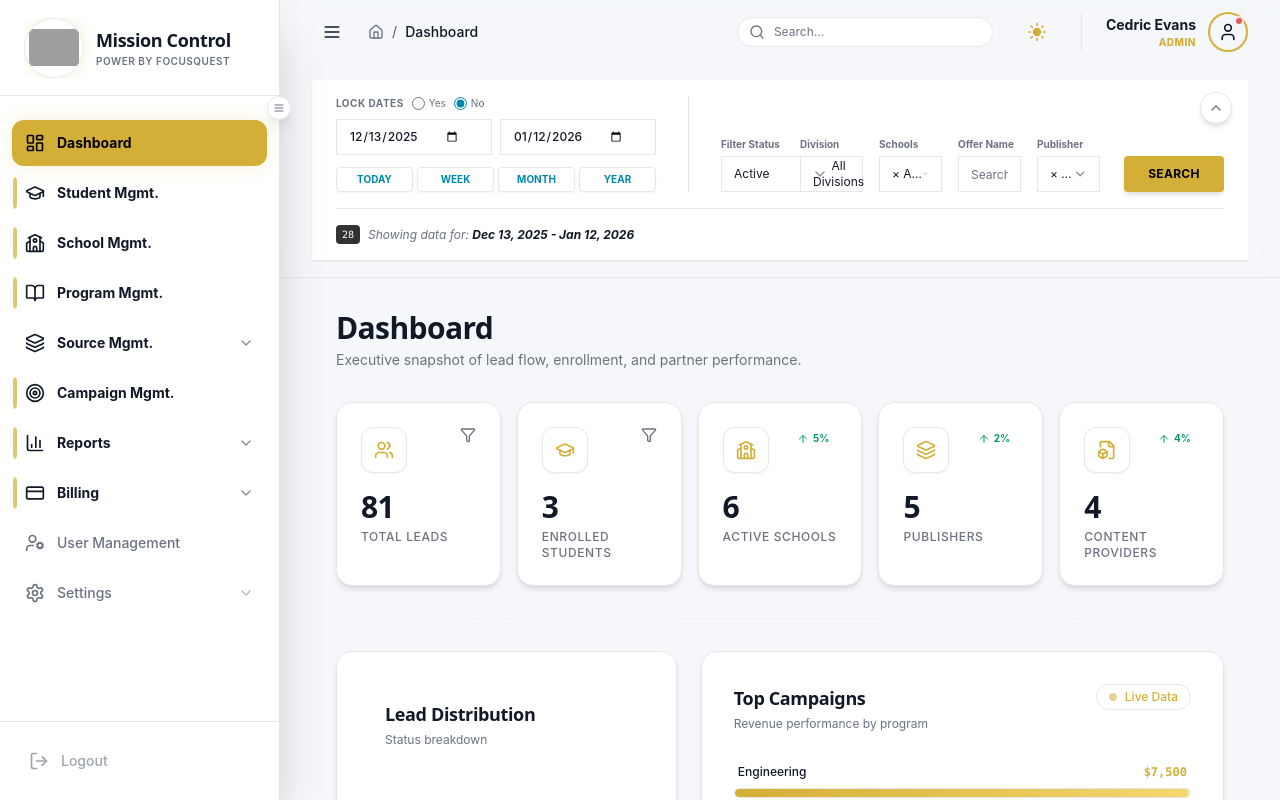
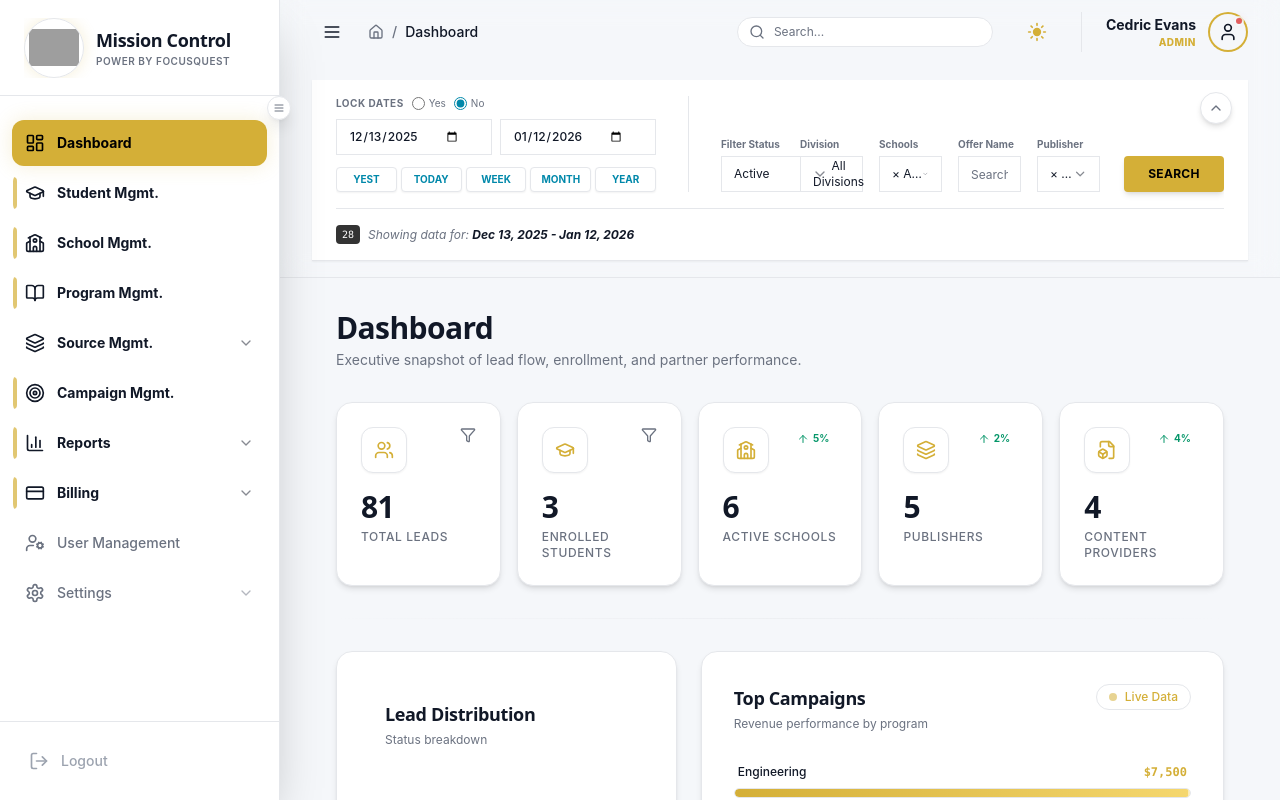
Before and after one commit to cedricevans/mission_control, a React (Vite) app: page /dashboard in a window 1280 px wide. Built offline with nearby package versions, Linux system fonts and the light colour scheme; grey boxes are pictures that could not be loaded.

Commit message:
✅ Updated event form, labels, state dropdown, and footer

```diff
--- a/src/components/dashboard/DateFilterBar.jsx
+++ b/src/components/dashboard/DateFilterBar.jsx
@@ -216,7 +216,7 @@ const DateFilterBar = ({ onSearch, initialFilters = {}, embedded = false }) => {
 
                             {/* Presets */}
                             <div className="flex gap-1 mt-1">
-                                {['TODAY', 'WEEK', 'MONTH', 'YEAR'].map((preset) => (
+                                {['YEST', 'TODAY', 'WEEK', 'MONTH', 'YEAR'].map((preset) => (
                                 <button
                                     key={preset}
                                     onClick={() => handlePreset(preset)}
@@ -371,7 +371,7 @@ const DateFilterBar = ({ onSearch, initialFilters = {}, embedded = false }) => {
                       />
                     </div>
                     <div className="grid grid-cols-4 gap-2">
-                      {['TODAY', 'WEEK', 'MONTH', 'YEAR'].map((preset) => (
+                      {['YEST', 'TODAY', 'WEEK', 'MONTH', 'YEAR'].map((preset) => (
                          <button
                             key={preset}
                             onClick={() => handlePreset(preset)}
```
